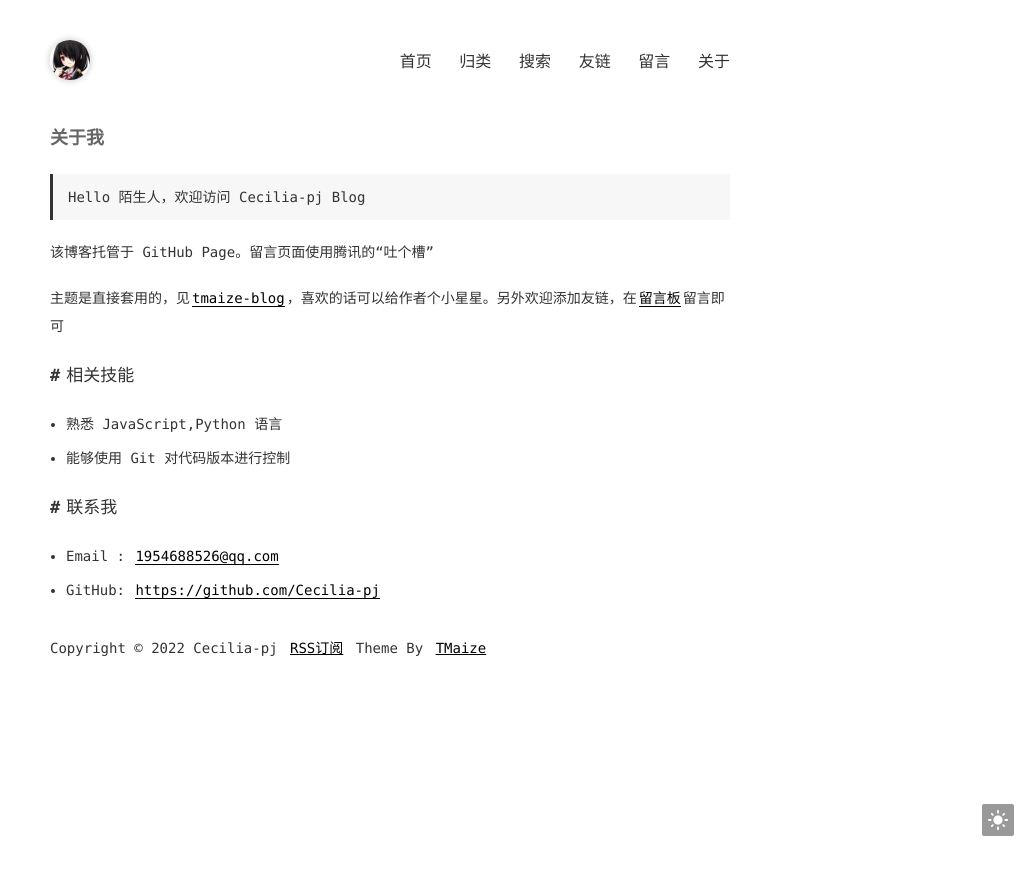
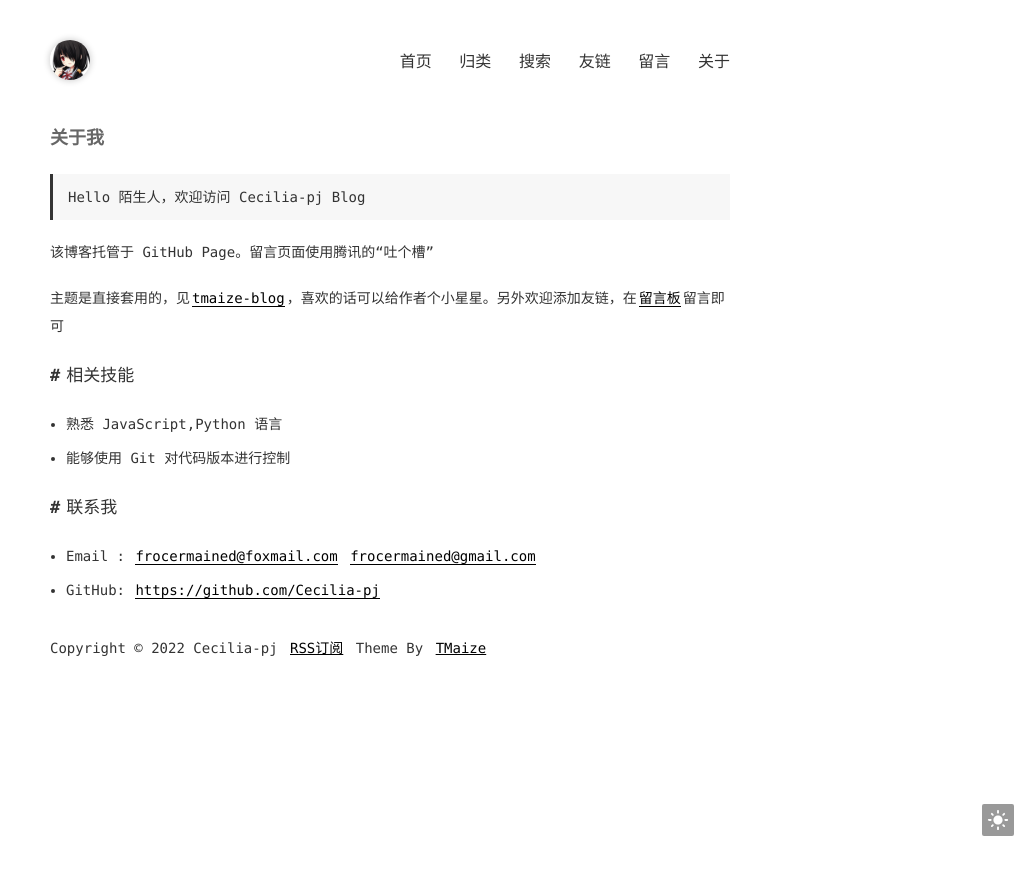
Before and after one commit to Cecilia-pj/Cecilia-pj.github.io, a Jekyll site: the page built from pages/about.md, in a window 1280 px wide. Shown: the top 875 px of the page, without its empty margins (250-1280 px from the left). Built offline with Jekyll 4.4.1, drawn with Linux system fonts in a browser that asks for light colours.

Commit message:
Update about.md

```diff
--- a/pages/about.md
+++ b/pages/about.md
@@ -17,6 +17,7 @@ title: 关于我
 
 ## 联系我
 
-- Email&nbsp;: [1954688526@qq.com](http://mail.qq.com/cgi-bin/qm_share?t=qm_mailme&email=LkhcQU1LXENPR0BLSm5IQVZDT0dCAE1BQw)
+- Email&nbsp;: [frocermained@foxmail.com](http://mail.qq.com/cgi-bin/qm_share?t=qm_mailme&email=LkhcQU1LXENPR0BLSm5IQVZDT0dCAE1BQw)
+[frocermained@gmail.com](mailto:frocermained@gmail.com)
 
 - GitHub: [https://github.com/Cecilia-pj](https://github.com/Cecilia-pj)
```
